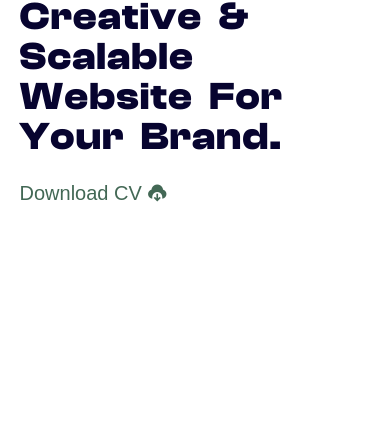
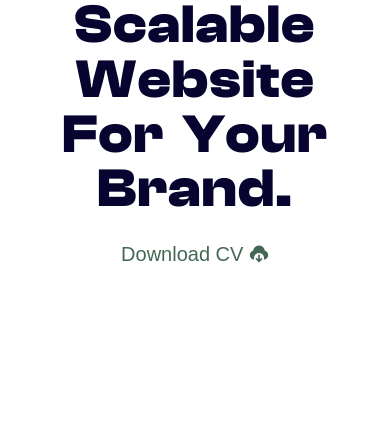
Before and after one commit to careweb22/10thcareweb, a plain HTML site: page index.html in a window 390 px wide. Shown: the part 411-844 px from the top of the page. Drawn offline with nearby package versions, Linux system fonts and the light colour scheme.

Commit message:
Update responcive.css

```diff
--- a/css/responcive.css
+++ b/css/responcive.css
@@ -135,7 +135,6 @@
     .index_page_1 {
         padding-top: 10vw;
         min-height: 100vh;
-        text-align: start;
     }
     .links {
         display: none;
@@ -169,8 +168,8 @@
         margin: 20px 0;
     }
     .index_page_1 h1 {
-        font-size: 10vw;
-        line-height: 10.2vw;
+        font-size: 14vw;
+        line-height: 14vw;
     }
     .index_page_1 a {
         display: inline-block;
@@ -242,5 +241,5 @@
     } */
 }
 
-@media only screen and (max-width: 360px) {
+@media only screen and (max-width: 380px) {
 }
```
